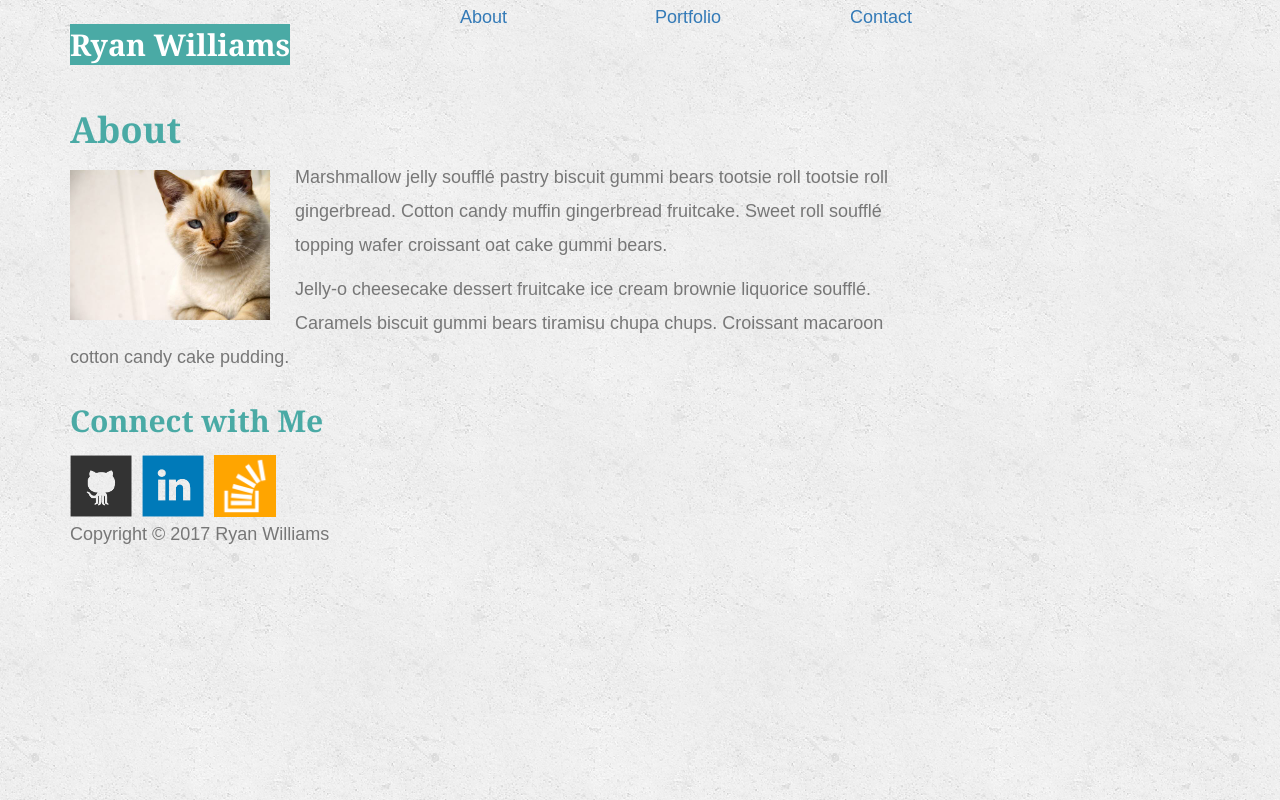
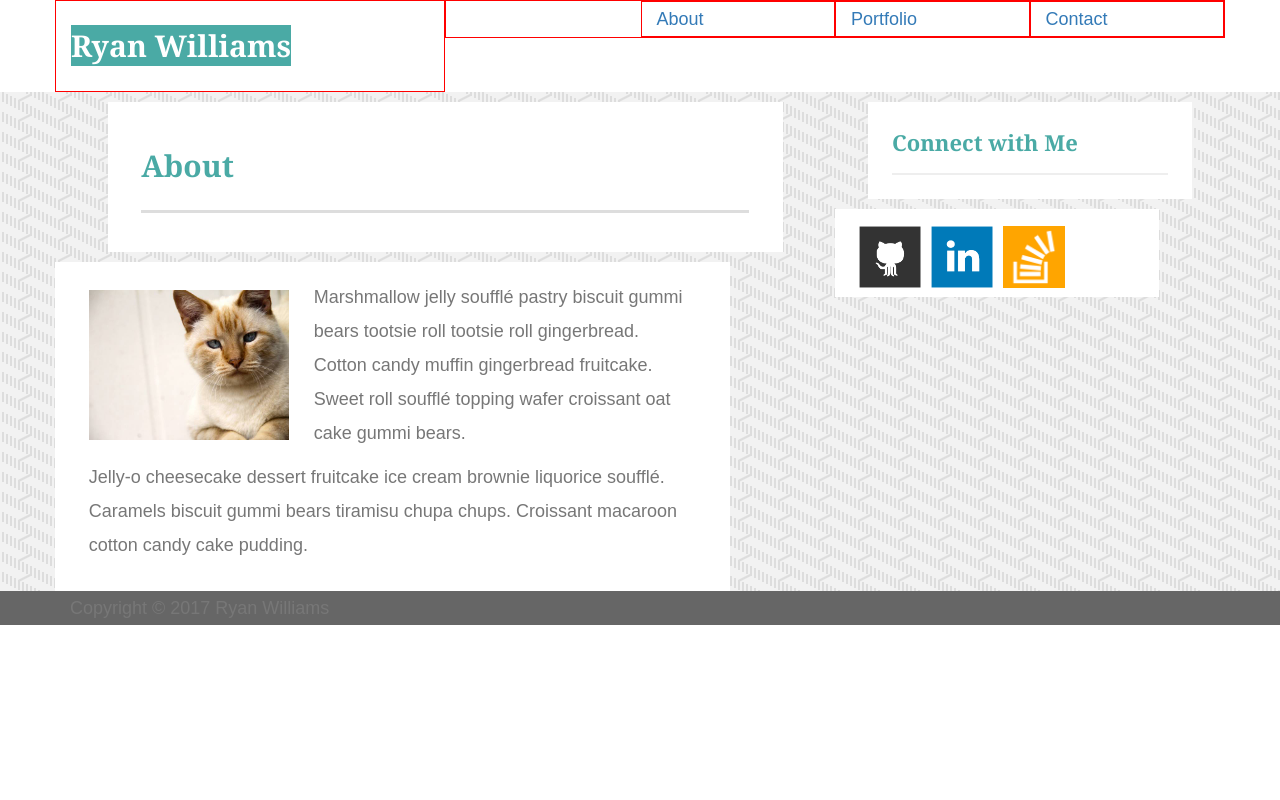
Before and after one commit to ryanosaurus-tex/Bootstrap-Portfolio, a plain HTML site: page index.html in a window 1280 px wide. Drawn offline with nearby package versions, Linux system fonts and the light colour scheme.

Commit message:
About page almost working, first attempt at margins for article & aside

```diff
--- a/assets/css/style.css
+++ b/assets/css/style.css
@@ -32,6 +32,36 @@
   margin-right: 5px;
 }
 
+.articleHeader {
+  padding-bottom: 20px;
+  margin-bottom: 20px;
+  line-height: 49px;
+  border-bottom: 3px solid #ddd;
+}
+
+.asideHeader {
+  padding-bottom: 20px;
+  margin-bottom: 15px;
+  line-height: 22px;
+  border-bottom: 2px solid #eee;
+}
+
+header.white {
+	background-color: #fff;
+	max-width: 90%;
+	max-height: 90%;
+	padding: 2.5%;
+	margin: 10px auto 10px auto;
+}
+
+section.white {
+	background-color: #fff;
+	max-width: 90%;
+	max-height: 90%;
+	padding: 2.5%;
+	margin-top: 0;
+
+}
 body {
 	font-family: Arial,
 				"Helvetica Neue",
@@ -40,7 +70,15 @@ body {
     font-size: 18px;
     line-height: 34px;
     color: #777;
-    background: url(../images/concrete_seamless.png);
+
+}
+
+main {
+	background: url(../images/small_steps.png);
+}
+
+footer {
+	background-color: #666;
 }
 
 h1,
@@ -50,3 +88,11 @@ h3 {
   font-weight: 700;
   color: #4aaaa5;
 }
+
+h1 {
+	font-size: 30px;
+}
+
+h2 {
+	font-size: 22px;
+}
--- a/index.html
+++ b/index.html
@@ -7,37 +7,44 @@
   <link rel="stylesheet" href="https://maxcdn.bootstrapcdn.com/bootstrap/3.3.7/css/bootstrap.min.css" integrity="sha384-BVYiiSIFeK1dGmJRAkycuHAHRg32OmUcww7on3RYdg4Va+PmSTsz/K68vbdEjh4u" crossorigin="anonymous">
   <link rel="stylesheet" type="text/css" href="assets/css/style.css">
 </head>
-<body class="container">
+<body class="container-fluid">
 
   <header class="row"><!--ROW I-->
-    <div class="col-xs-12 col-sm-4">
+    <div class="container">
+    <div class="row"><!--ROW I.1-->
+
+      <div class="col-xs-12 col-sm-5 col-md-4" style="border: 1px solid red;">
         <a href="index.html" id="logo">Ryan Williams</a>
       </div>
-    <nav class="col-xs-12 col-sm-8">
-      <div class="row"><!--ROW I.1-->
 
-      	<div class="col-xs-4 col-sm-3 col-offset-sm-3">
+      <nav class="col-xs-12 col-sm-7 col-md-8" style="border: 1px solid red;">
+      <div class="row"><!--ROW I.1.A-->
+      	  <div class="col-xs-4 col-sm-4 col-md-3 col-md-offset-3" style="border: 1px solid red;">
       	    <a href="index.html" class="navLink">About</a>
       	  </div>
-      	<div class="col-xs-4 col-sm-3">
+      	  <div class="col-xs-4 col-sm-4 col-md-3" style="border: 1px solid red;">
       	    <a href="portfolio.html" class="navLink">Portfolio</a>
       	  </div>
-      	<div class="col-xs-4 col-sm-3">
+      	  <div class="col-xs-4 col-sm-4 col-md-3" style="border: 1px solid red;">
       	    <a href="contact.html" class="navLink">Contact</a>
       	  </div>
+      </div><!--/ROW I.1.A/-->
+      </nav>
 
     </div><!--/ROW I.1/-->
-    </nav>
+    </div><!--/.container/-->
   </header><!--/ROW I/-->
 
-  <main class="row">
-    <article class="col-xs-12 col-md-8 col-lg-9">
-      <header class="row">
+  <main class="row"><!--ROW II-->
+    <div class="container">
+    <div class="row"><!--ROW II.1-->
+        <article class="col-xs-12 col-sm-8">
+          <header class="row white">
             <div class="col-xs-12">
-          <h1>About</h1>
+              <h1 class="articleHeader">About</h1>
             </div>
           </header>
-      <section class="row">
+          <section class="row white">
       	    <div class="col-xs-12">
       	      <img src="assets/images/cat.jpg" id="myPhoto" alt="Ryan Williams">
       	      <p>Marshmallow jelly soufflé pastry biscuit gummi bears tootsie roll tootsie roll gingerbread. Cotton candy muffin gingerbread fruitcake. Sweet roll soufflé topping wafer croissant oat cake gummi bears.</p>
@@ -46,13 +53,13 @@
       	    </div>
           </section>
         </article>
-    <aside class="col-xs-12 col-md-8 col-lg-9">
-      <header class="row">
+      <aside class="col-xs-12 col-sm-4">
+        <header class="row white">
           <div class="col-xs-12">
-          <h2>Connect with Me</h2>
+            <h2 class="asideHeader">Connect with Me</h2>
           </div>
         </header>
-      <section class="row">
+        <section class="row white">
           <div class="col-xs-12">
             <a href="#"><img src="assets/images/github-128.png" class="social" alt="GitHub" /></a>
             <a href="#"><img src="assets/images/linkedin-128.png" class="social" alt="LinkedIn" /></a>
@@ -60,13 +67,19 @@
           </div>
         </section>
       </aside>
-  </main>
+    </div><!--/ROW II.1/-->
+    </div><!--/.container/-->
+  </main><!--/ROW II/-->
 
-  <footer class="row">
+  <footer class="row"><!--ROW III-->
+    <div class="container">
+    <div class="row"><!--ROW III.1-->
       <div class="col-xs-12">
       Copyright &copy; 2017 Ryan Williams
       </div>
-  </footer>
+    </div><!--/ROW III.1/-->
+    </div><!--/.container/-->
+  </footer><!--/ROW III/-->
 
 </body>
 </html>
```
Also changed, not shown: assets/images/small_steps.png (added). Lines whose indentation alone changed are shown as unchanged.
